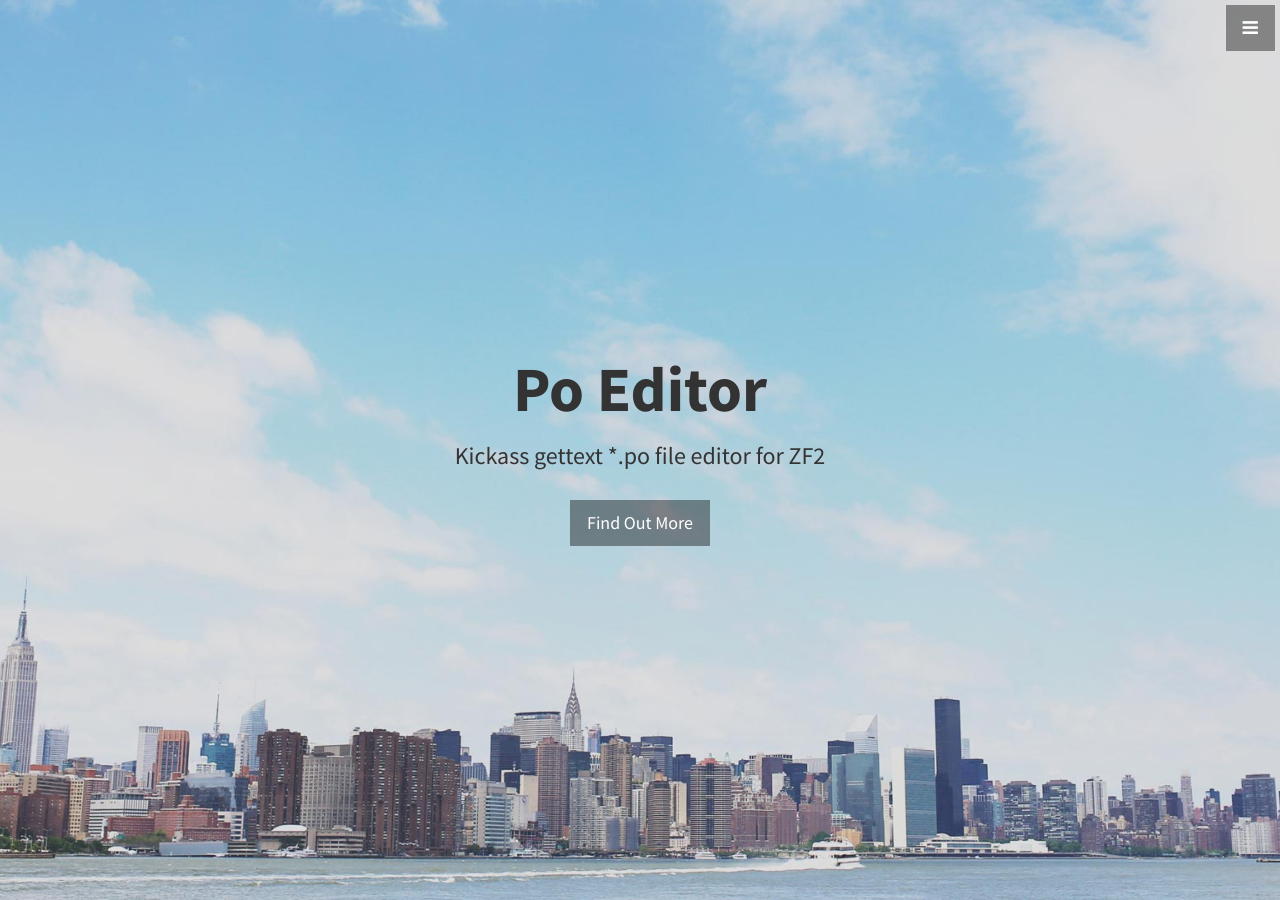
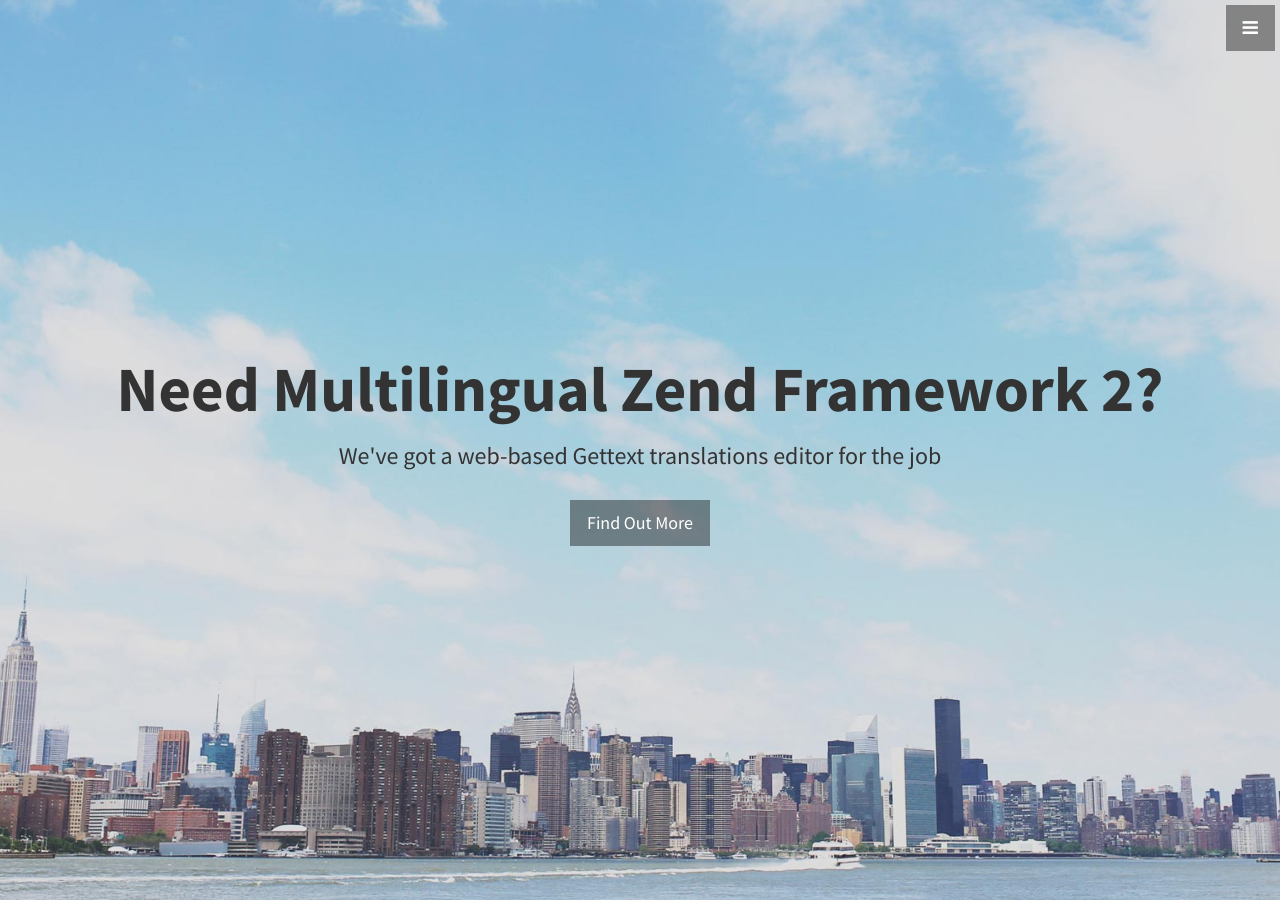
Before and after one commit to Saeven/zf2-poeditor, a Jekyll site: the page built from index.html, in a window 1280 px wide and 900 px high. Built offline with Jekyll 4.4.1, drawn with Linux system fonts in a browser that asks for light colours; some of the changed text lies outside the part shown.

Commit message:
Website work

```diff
--- a/_includes/about.html
+++ b/_includes/about.html
@@ -2,8 +2,8 @@
   <div class="container">
     <div class="row">
       <div class="col-lg-12 text-center">
-        <h2>My dev team was tired of the leading app - so I thought I'd start a web-based editor.</h2>
-        <p class="lead">It's currently built for ZF2, but PSR-7 may change things shortly...<span class="text-muted"> Stay tuned.</span></p>
+        <h2>Tired of "the leading desktop app"? We wanted a web-based editor too.</h2>
+        <p class="lead">Catalog pains, team-commit headaches, path changes...ugh<span class="text-muted"> Things of the past.</span></p>
       </div>
     </div>
     <!-- /.row -->
--- a/_includes/header.html
+++ b/_includes/header.html
@@ -1,7 +1,7 @@
 <header id="top" class="header">
   <div class="text-vertical-center">
-    <h1>Po Editor</h1>
-    <h3>Kickass gettext *.po file editor for ZF2</h3>
+    <h1>Need Multilingual Zend Framework 2?</h1>
+    <h3>We've got a web-based Gettext translations editor for the job</h3>
     <br>
     <a href="#about" class="btn btn-dark btn-lg">Find Out More</a>
   </div>
--- a/_includes/services.html
+++ b/_includes/services.html
@@ -3,7 +3,7 @@
   <div class="container">
     <div class="row text-center">
       <div class="col-lg-10 col-lg-offset-1">
-        <h2>What it does</h2>
+        <h2>So what's the deal?</h2>
         <hr class="small">
         <div class="row">
           <div class="col-md-3 col-sm-6">
@@ -13,9 +13,9 @@
               <i class="fa fa-cloud fa-stack-1x text-primary"></i>
             </span>
               <h4>
-                <strong>Auto-Parse</strong>
+                <strong>Connect</strong>
               </h4>
-              <p>It'll automatically your PHP and Twig files to create per-module .po files.</p>
+              <p>Install with composer, and add this module to your application config.</p>
             </div>
           </div>
           <div class="col-md-3 col-sm-6">
@@ -27,7 +27,7 @@
               <h4>
                 <strong>Translate</strong>
               </h4>
-              <p>Use a web-based GUI to translate all your entries.</p>
+              <p>Access /translate to use a web-based GUI to parse and translate all your PHP and Twig code.</p>
             </div>
           </div>
           <div class="col-md-3 col-sm-6">
@@ -37,9 +37,9 @@
               <i class="fa fa-flask fa-stack-1x text-primary"></i>
             </span>
               <h4>
-                <strong>Save</strong>
+                <strong>Compile</strong>
               </h4>
-              <p>Save your changes to file, the .po files are the actual working copies (no more temp file issues)!</p>
+              <p>Save and compile PO/MO files automagically, in 1 simple step, from right within your app.</p>
             </div>
           </div>
           <div class="col-md-3 col-sm-6">
@@ -49,9 +49,9 @@
               <i class="fa fa-shield fa-stack-1x text-primary"></i>
             </span>
               <h4>
-                <strong>Compile</strong>
+                <strong>Team Friendly &amp; More</strong>
               </h4>
-              <p>Transform your .po into .mo with a convenient click.</p>
+              <p>Configs and PO files are automatically module specific, PLUS, you won't need to hack your catalog files if team members are set up differently.</p>
             </div>
           </div>
         </div>
--- a/_layouts/front.html
+++ b/_layouts/front.html
@@ -9,7 +9,7 @@
   {% include header.html %}
   {% include about.html %}
   {% include services.html %}
-  <!--{% include callout.html %}-->
+  {% include callout.html %}
   <!--{% include portfolio.html %}-->
   <!--{% include call-to-action.html %}-->
   <!--{% include map.html %}-->
```
